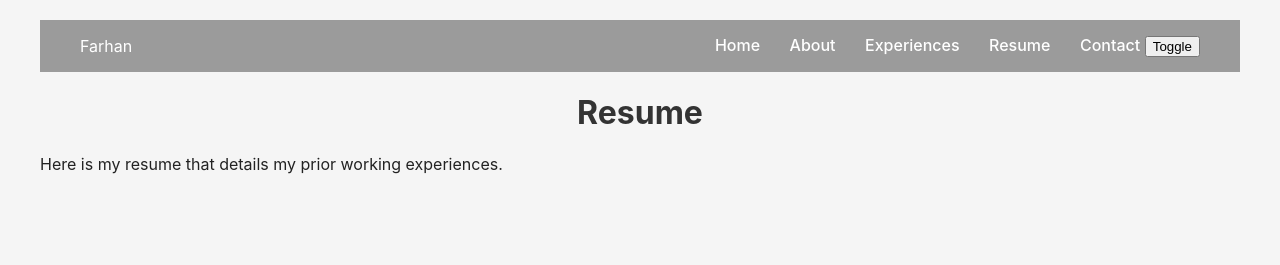
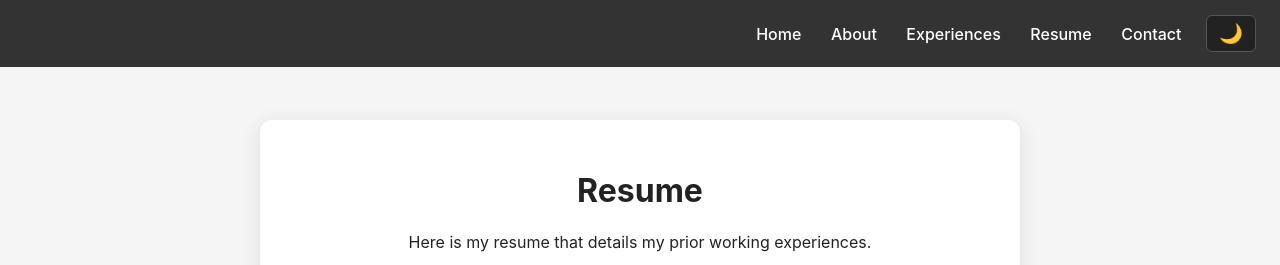
Before and after one commit to Farhanhamim1111/Personal-Website---StarDance, a Django app: page /resume/ in a window 1280 px wide. Shown: the top 265 px of the page. Before the commit the page ends 174 px from the top, so only its background shows below. Run offline with Django 5.2, Linux system fonts and the light colour scheme.

Commit message:
UI changes; finished dark mode; added resume; fixed navigation bar

```diff
--- a/main/static/main/styles.css
+++ b/main/static/main/styles.css
@@ -1,29 +1,24 @@
 /* light mode */
 
 body {
-    font-family: Arial, sans-serif;
     background: #f5f5f5;
-    padding: 40px;
     margin: 0;
-    padding-top: 20px;
+    padding-top: 80px;
     font-family: 'Inter', sans-serif;
     color: #222;
 }
 
-h1 {
-    color: #333;
-    text-align: center;
-}
-
 .navbar {
-    background: #9b9b9b;
+    background: #333;
     color: white;
     padding: 15px 40px;
     display: flex;
     justify-content: space-between;
     align-items: center;
-    position: sticky;
+    position: fixed;
     top: 0;
+    left: 0;
+    width: 95%;
     z-index: 1000;
 }
 
@@ -50,50 +45,46 @@ h1 {
     background: white;
     padding: 30px;
     border-radius: 12px;
-    box-shadow: 0 4px 20px rgba(0, 0, 0, 0.1);
+    box-shadow: 0 4px 20px rgba(32, 32, 32, 0.1);
     text-align: center;
-    color: #222;
 }
 
+.toggle_button {
+    background: #222;
+    border: 1px solid #555;
+    color: white;
+    padding: 6px 12px;
+    border-radius: 6px;
+    font-size: 1.2rem;
+    cursor: pointer;
+    margin-left: 20px;
+    transition: transform 0.2s ease, color 0.3s ease;
+}
+
+.toggle_button:hover {
+    transform: scale(1.5);
+    color: #00aaff
+}
 /*-------------------- DARK MODE -----------------*/
 
-body .dark-mode{
-    font-family: Arial, sans-serif;
-    background: #111;
-    padding: 40px;
-    margin: 0;
-    padding-top: 20px;
-    font-family: 'Inter', sans-serif;
+body.dark-mode{
+    background: #000f1f;
     color: #eee;
 }
 
 body.dark-mode .navbar {
-    background: #222;
-    color: white;
-    padding: 15px 40px;
-    display: flex;
-    justify-content: space-between;
-    align-items: center;
-    position: sticky;
-    top: 0;
-    z-index: 1000;
+    background: #000;
 }
 
 body.dark-mode .content-box{
-    max-width: 700px;
-    margin: 40px auto;
     background: black;
-    padding: 30px;
-    border-radius: 12px;
-    box-shadow: 0 4px 20px rgba(0, 0, 0, 0.1);
-    text-align: center;
     color: #eee;
 }
 
 body.dark-mode .navbar a{
-    color: white;
-    text-decoration: none;
-    margin-left: 25px;
-    font-weight: 500;
-    transition: color 0.3 ease;
+    color: #ddd;
 }
+
+body.dark-mode .navbar a:hover{
+    color:#00aaff
+}
--- a/main/templates/about.html
+++ b/main/templates/about.html
@@ -1,6 +1,8 @@
 {% extends 'base.html' %}
 
 {% block content %}
-<h1>About Me</h1>
-<p>My name is Farhan Hamim. I like robotics and look forward to double majoring in Mechanical Engineering and Computer Science in the future.</p>
+<div class = "content-box">
+    <h1>About Me</h1>
+    <p>My name is Farhan Hamim. I like robotics and look forward to double majoring in Mechanical Engineering and Computer Science in the future.</p>
+</div>
 {% endblock %}
--- a/main/templates/base.html
+++ b/main/templates/base.html
@@ -10,22 +10,31 @@
 <body>
 
 <nav class = "navbar">
-    <div class = "left_nav">Farhan</div>
+    <div class = "left_nav"></div>
     <div class = "right_nav">
         <a href = "/">Home</a>
         <a href = "/about">About</a>
         <a href = "/experiences">Experiences</a>
         <a href = "/resume">Resume</a>
         <a href = "/contact">Contact</a>
-        <button id="toggle_theme" class="toggle_button">Toggle</button>
+        <button id="toggle_theme" class="toggle_button">🌙</button>
     </div>
 </nav>
 {% block content %}
 {% endblock %}
 <script>
+    /*
     document.getElementById("toggle_theme").onclick = function () {
         document.body.classList.toggle("dark-mode");
     };
+    */
+   const button = document.getElementById("toggle_theme");
+   button.onclick = function () {
+        document.body.classList.toggle("dark-mode");
+        button.textContent = document.body.classList.contains("dark-mode")
+            ? "☀️"
+            : "🌙";
+   };
 </script>
 </body>
 </html>
--- a/main/templates/contact.html
+++ b/main/templates/contact.html
@@ -1,6 +1,8 @@
 {% extends 'base.html' %}
 
 {% block content %}
-<h1>Contacts</h1>
-<p>If you have questions, or want to privately contact me, you can reach me here:</p>
+<div class = "content-box">
+    <h1>Contacts</h1>
+    <p>If you have questions, or want to privately contact me, you can reach me here:</p>
+</div>
 {% endblock %}
--- a/main/templates/resume.html
+++ b/main/templates/resume.html
@@ -1,6 +1,15 @@
 {% extends 'base.html' %}
 
 {% block content%}
-<h1>Resume</h1>
-<p>Here is my resume that details my prior working experiences.</p>
+<div class = "content-box">
+    <h1>Resume</h1>
+    <p>Here is my resume that details my prior working experiences.</p>
+    <iframe
+    src="https://docs.google.com/document/d/e/2PACX-1vQIM7yfnGWPnaQhvr3z6GL-pAJn8be6TBbzxURY76LmfPpRpaWiVHCznQstSSKKqQ/pub?embedded=true"
+    width="100%"
+    height="800px"
+    style="border: none;">
+</iframe>
+</div>
+
 {% endblock %}
```
Also changed, not shown: main/templates/experiences.html (+5 -2 lines).
